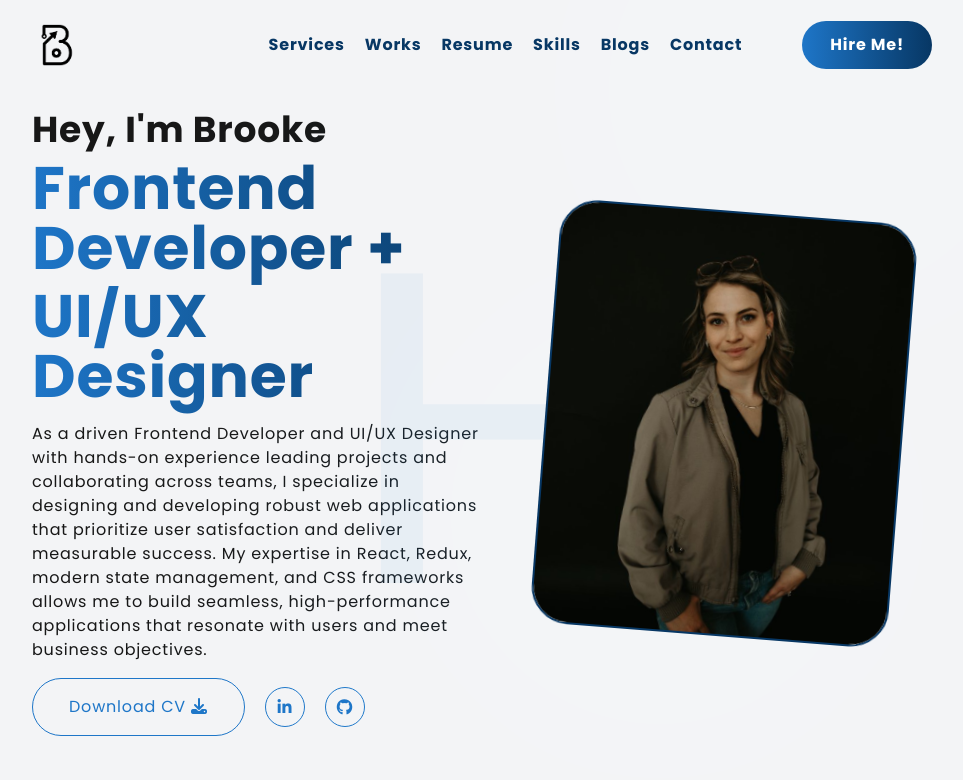
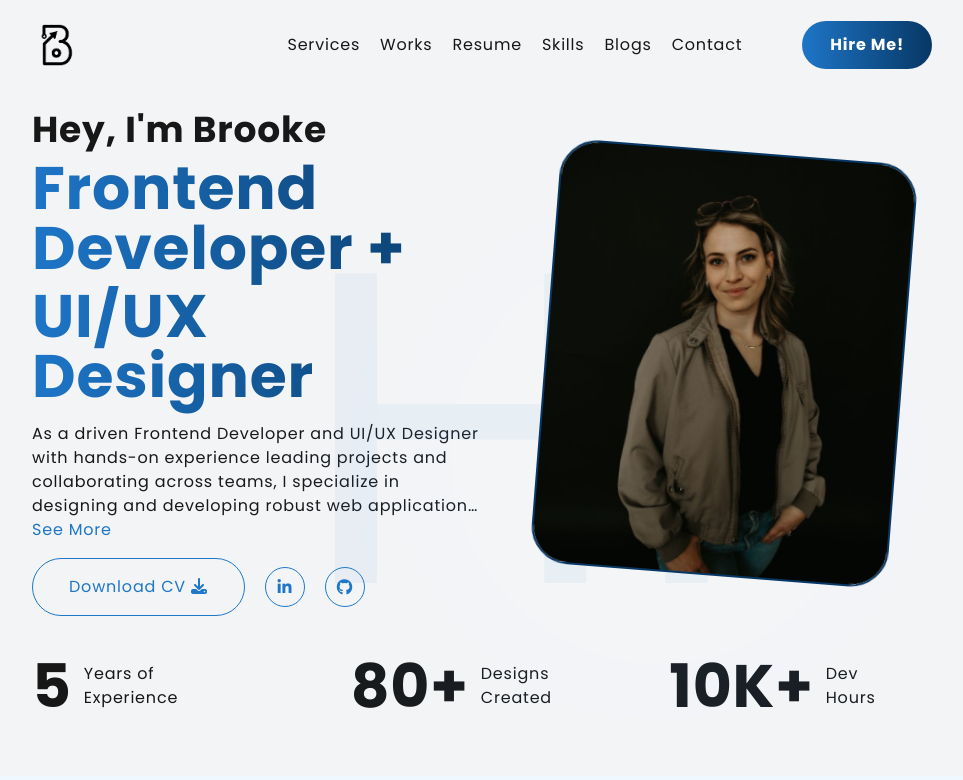
Before and after one commit to brookelkennison/portfolio, a Next.js app: page / in a window 1280 px wide. Shown: the top 780 px of the page, without its empty margins (150-1113 px from the left). Built offline with nearby package versions, Linux system fonts and the light colour scheme; a web font is replaced by a local one.

Commit message:
finalize mobile

```diff
--- a/pages/_document.js
+++ b/pages/_document.js
@@ -7,6 +7,7 @@
 			<Html lang='en'>
 				<Head>
 					{/* Google Fonts */}
+					<meta name='viewport' content='width=device-width, initial-scale=1.0' />
 					<link href='https://fonts.googleapis.com/css2?family=Londrina+Outline&family=Londrina+Shadow&display=swap' rel='stylesheet' />
 					<link href='https://fonts.googleapis.com/css2?family=Londrina+Outline&family=Londrina+Shadow&family=Poppins:ital,wght@0,100;0,200;0,300;0,400;0,500;0,600;0,700;0,800;0,900;1,100;1,200;1,300;1,400;1,500;1,600;1,700;1,800;1,900&display=swap' rel='stylesheet' />
 				</Head>
--- a/pages/index.js
+++ b/pages/index.js
@@ -7,6 +7,11 @@
 export default function Home() {
 	const form = useRef();
 	const [emailSent, setEmailSent] = useState(false);
+	const [isExpanded, setIsExpanded] = useState(false);
+
+	const toggleExpand = () => {
+		setIsExpanded(!isExpanded);
+	};
 
 	const sendEmail = async () => {
 		try {
@@ -31,19 +36,18 @@
 	};
 
 	return (
-		<div className='flex items-center justify-center bg-gray-100 flex-col'>
+		<div className=' bg-gray-100'>
 			<Navbar />
 			<main>
 				{/*~~~~~~~~~~~~~~~ Hero Section ~~~~~~~~~~~~~~~*/}
 				<section id='hero' className='relative py-5'>
 					{/* blob */}
-					<div className='absolute right-0 top-[-20%] w-80 h-80 bg-primaryColorLight mix-blend-screen rounded-full blur-[150px] opacity-50' />
 					<div className='container'>
 						<div className='hidden md:block absolute top-0 left-[30%] lg:left-[35%] animate-scaleAnimation'>
 							<p className='font-Londrina text-[400px] lg:text-[450px] text-primaryColorLight uppercase -z-10 opacity-5'>hi</p>
 						</div>
 						{/* hero content  */}
-						<div className='flex items-center gap-5'>
+						<div className='flex items-center gap-5 justify-center'>
 							<div className='hero__content space-y-2 md:w-1/2'>
 								<h3 className='text-2xl md:text-3xl lg:text-4xl font-bold'>Hey, I&apos;m Brooke</h3>
 								<h1>
@@ -56,7 +60,12 @@
 									<div className='absolute left-0 bottom-0 w-80 h-80 bg-primaryColorLight mix-blend-screen rounded-full blur-[150px] opacity-50' />
 									<Image src='/images/person.jpg' alt='person' height='200' width='300' className='my-10 max-w-[90%] duration-300 origin-center rotate-[4.5deg] border-2 border-primaryColor rounded-[38px] hover:rotate-0 hover:border-primaryColorLight' />
 								</div>
-								<p className='max-w-xl pb-2'>As a driven Frontend Developer and UI/UX Designer with hands-on experience leading projects and collaborating across teams, I specialize in designing and developing robust web applications that prioritize user satisfaction and deliver measurable success. My expertise in React, Redux, modern state management, and CSS frameworks allows me to build seamless, high-performance applications that resonate with users and meet business objectives.</p>
+								<div className='max-w-xl pb-2'>
+									<p className={isExpanded ? '' : 'text-truncate'}>As a driven Frontend Developer and UI/UX Designer with hands-on experience leading projects and collaborating across teams, I specialize in designing and developing robust web applications that prioritize user satisfaction and deliver measurable success. My expertise in React, Redux, modern state management, and CSS frameworks allows me to build seamless, high-performance applications that resonate with users and meet business objectives.</p>
+									<a href='#' className='text-primaryColorLight' onClick={toggleExpand}>
+										{isExpanded ? 'See Less' : 'See More'}
+									</a>
+								</div>
 								<div className='flex items-center flex-wrap gap-5'>
 									<a href='/assets/BrookeKennisonResume.pdf' download>
 										<button className='btn_outline'>
@@ -181,20 +190,24 @@
 				<section id='recent_works' className='container'>
 					<div className='recent_works_top flex flex-col items-center gap-5 text-center'>
 						<h2 className='subtitle'>My Recent Works</h2>
-						<p className='max-w-3xl'>My inspiration comes from envisioning a world where applications are more than just tools—they are seamless, user-friendly solutions that enhance people’s lives across various industries. I love the creative challenge of building development as a form of art, using modern technologies and innovative designs to push boundaries. My mission is to partner with companies looking to create applications that don’t just work but inspire, uplift, and empower users, building success from both a functional and an aesthetic standpoint.</p>
+						<p className='max-w-3xl'>My inspiration comes from envisioning a world where applications are more than just tools—they are seamless, user-friendly solutions that enhance people’s lives across various industries. I love the creative challenge of building development as a form of art, using modern technologies and innovative designs to push boundaries.</p>
 					</div>
-					<div className='recent_works_tabs relative w-max mx-auto my-10 md:h-12 h-10 text-xs md:text-base grid grid-cols-4 items-center px-[3px] rounded-full bg-sectionColor dark:bg-darkSectionColor border border-primaryColor overflow-hidden transition'>
+					<div className='recent_works_tabs relative md:mx-auto my-10 md:h-10 h-auto md:h-12 text-xs md:text-base grid grid-cols-2 sm:grid-cols-4 md:grid-cols-4 gap-2 sm:gap-4 grid-flow-row items-center px-[3px] rounded-full bg-sectionColor dark:bg-darkSectionColor border border-primaryColor overflow-hidden transition'>
 						<div className='indicator absolute md:h-11 h-9 my-auto top-0 bottom-0 left-0 rounded-full bg-primaryColorLight' />
-						<button className='relative block md:h-10 h-8 md:px-6 px-3 tab2 rounded-full text-whiteColor' data-tabs='all'>
+
+						<button className='relative block md:h-10 h-8 md:px-6 px-3 tab2 rounded-full text-whiteColor whitespace-nowrap' data-tabs='all'>
 							All
 						</button>
-						<button data-tabs='development' className='relative block md:h-10 h-8 md:px-6 px-3 tab2 rounded-full'>
+
+						<button data-tabs='development' className='relative block md:h-10 h-8 md:px-6 px-3 tab2 rounded-full whitespace-nowrap'>
 							Development
 						</button>
-						<button data-tabs='uiux' className='relative block md:h-10 h-8 md:px-6 px-3 tab2 rounded-full'>
+
+						<button data-tabs='uiux' className='relative block md:h-10 h-8 md:px-6 px-3 tab2 rounded-full whitespace-nowrap'>
 							UI/UX Design
 						</button>
-						<button data-tabs='projectManagement' className='relative block md:h-10 h-8 md:px-6 px-3 tab2 rounded-full'>
+
+						<button data-tabs='projectManagement' className='relative block md:h-10 h-8 md:px-6 px-3 tab2 rounded-full whitespace-nowrap'>
 							Project Management
 						</button>
 					</div>
@@ -226,14 +239,14 @@
 								<Image width={500} height={500} src='/images/Creedence.png' alt='' className='w-full' />
 								<div className='absolute left-0 right-0 bottom-[-100%] p-5 lg:p-8'>
 									<div className='flex items-center justify-between bg-gradient-to-r from-primaryColorLight to-primaryColor text-whiteColor p-5 rounded-t-2xl'>
-										<div>
+										<div className='overflow-y-auto' style={{ maxHeight: '230px' }}>
 											<p className='text-2xl font-bold lg:text-3xl'>Development, Design, UI/UX</p>
 											<small>
-												<a className='' href='https://creedencecontracting.com/' target='_blank'>
+												<a className='text-whiteColor' href='https://creedencecontracting.com/' target='_blank' rel='noopener noreferrer'>
 													creedencecontracting.com
 												</a>
 											</small>
-											<p className=''>Created an SEO-focused website for a small construction business, writing targeted web copy to showcase their services and expertise. Completed comprehensive QA testing to ensure a seamless user experience, providing the company with a reliable digital platform to reach and engage clients in their service area.</p>
+											<p>Created an SEO-focused website for a small construction business, writing targeted web copy to showcase their services and expertise. Completed comprehensive QA testing to ensure a seamless user experience, providing the company with a reliable digital platform to reach and engage clients in their service area.</p>
 										</div>
 										<div className='text-2xl rotate-45'>
 											<i className='fa-solid fa-arrow-right-long' />
@@ -245,14 +258,14 @@
 								<Image width={500} height={500} src='/images/MCS.png' alt='' className='w-full' />
 								<div className='absolute left-0 right-0 bottom-[-100%] p-5 lg:p-8'>
 									<div className='flex items-center justify-between bg-gradient-to-r from-primaryColorLight to-primaryColor text-whiteColor p-5 rounded-t-2xl'>
-										<div>
+										<div className='overflow-y-auto' style={{ maxHeight: '230px' }}>
 											<p className='text-2xl font-bold lg:text-3xl'>Development, Design, UI/UX</p>
 											<small>
-												<a href='https://mcslawncarefw.com/' target='_blank' className=''>
+												<a className='text-whiteColor' href='https://mcslawncarefw.com/' target='_blank' rel='noopener noreferrer'>
 													mcslawncarefw.com
 												</a>
 											</small>
-											<p className=''>Developed a clean, user-friendly website for a small lawn care business, focusing on clear messaging and SEO-optimized web copy to enhance local search visibility. Conducted thorough QA testing to ensure functionality across all devices, delivering a professional online presence that attracts new clients.</p>
+											<p>Developed a clean, user-friendly website for a small lawn care business, focusing on clear messaging and SEO-optimized web copy to enhance local search visibility. Conducted thorough QA testing to ensure functionality across all devices, delivering a professional online presence that attracts new clients.</p>
 										</div>
 										<div className='text-2xl rotate-45'>
 											<i className='fa-solid fa-arrow-right-long' />
@@ -337,7 +350,7 @@
 				<section id='skills' className='container'>
 					<div className='skills_top flex flex-col items-center gap-5 text-center'>
 						<h2 className='subtitle'>My Skills</h2>
-						<p className='max-w-2xl'>We transform your ideas and desires into a distinctive web project that inspires both you and your customers.</p>
+						<p className='max-w-2xl'>My mission is to partner with companies looking to create applications that don’t just work but inspire, uplift, and empower users, building success from both a functional and an aesthetic standpoint.</p>
 					</div>
 					<div className='flex flex-wrap justify-center gap-5 md:gap-10 mt-10'>
 						{/* figma icon  */}
--- a/public/main.js
+++ b/public/main.js
@@ -69,13 +69,20 @@
 
 	if (tabs.length > 0 && indicator) {
 		indicator.style.width = tabs[0].getBoundingClientRect().width + 'px';
-		indicator.style.left = tabs[0].getBoundingClientRect().left - tabs[0].parentElement.getBoundingClientRect().left + 'px';
+		indicator.style.left = tabs[0].getBoundingClientRect().left - tabs[0].parentElement.getBoundingClientRect().left - 4 + 'px';
+		indicator.style.bottom = 'auto';
 
 		tabs.forEach((tab) => {
 			tab.addEventListener('click', () => {
 				indicator.style.width = tab.getBoundingClientRect().width + 'px';
-				indicator.style.left = tab.getBoundingClientRect().left - tab.parentElement.getBoundingClientRect().left + 'px';
-
+				indicator.style.left = tab.getBoundingClientRect().left - tab.parentElement.getBoundingClientRect().left - 4 + 'px';
+				if (tab.getBoundingClientRect().bottom - tab.parentElement.getBoundingClientRect().bottom < -10) {
+					indicator.style.bottom = 'auto';
+					indicator.style.top = 0;
+				} else {
+					indicator.style.bottom = 0;
+					indicator.style.top = 'auto';
+				}
 				tabs.forEach((t) => t.classList.remove('text-whiteColor'));
 				tab.classList.add('text-whiteColor');
 
--- a/styles/globals.css
+++ b/styles/globals.css
@@ -6,8 +6,6 @@
   --background: #ffffff;
   --foreground: #171717;
 }
-
-
 
 body {
   color: var(--foreground);
@@ -20,12 +18,7 @@
 }
 
 @layer utilities {
-  .text-balance {
-    text-wrap: balance;
-  }
-}
-
-@layer utilities {
+  /* General body styles */
   html {
     @apply scroll-smooth;
   }
@@ -38,6 +31,7 @@
     @apply py-16 md:pt-28 md:pb-20;
   }
 
+  /* Form controls */
   select,
   input,
   textarea {
@@ -52,30 +46,10 @@
   input:active {
     @apply outline-none border-primaryColorLight;
   }
-}
 
-@layer utilities {
-  /* nav link  */
-  .nav-link {
-    @apply relative font-bold text-textColor lg:text-primaryColor dark:text-textColor;
-  }
-
-  .nav-link::before {
-    @apply content-[''] absolute w-full h-[2px] bg-gradient-to-r from-primaryColorLight to-primaryColor -bottom-[5px] left-0 scale-x-0 transition-transform ease-in-out origin-right duration-500;
-  }
-
-  .active::before,
-  .nav-link:hover::before {
-    @apply scale-x-100 origin-left;
-  }
-
-  /* button  */
+  /* Button styles */
   .btn {
-    @apply relative overflow-hidden bg-gradient-to-r from-primaryColorLight to-primaryColor text-whiteColor px-7 py-3 rounded-full capitalize font-bold  flex justify-center items-center;
-  }
-
-  .btn::before {
-    @apply content-[''] absolute w-[100%] h-[100%] bg-gradient-to-r from-primaryColor to-primaryColorLight top-0 left-0 rounded-full  scale-x-0 transition-transform ease-in-out origin-right duration-300;
+    @apply relative overflow-hidden bg-gradient-to-r from-primaryColorLight to-primaryColor text-whiteColor px-7 py-3 rounded-full capitalize font-bold flex justify-center items-center;
   }
 
   .btn:hover::before {
@@ -86,18 +60,17 @@
     @apply border border-primaryColorLight text-primaryColorLight py-4 px-9 rounded-full hover:bg-primaryColorLight hover:text-whiteColor duration-300;
   }
 
+  /* Title and subtitle */
   .title,
   .subtitle {
-    @apply text-4xl lg:text-6xl xl:text-[65px] font-bold bg-gradient-to-r from-primaryColorLight to-primaryColor  dark:to-whiteColor inline-block text-transparent bg-clip-text pb-2;
+    @apply text-4xl lg:text-6xl xl:text-[65px] font-bold bg-gradient-to-r from-primaryColorLight to-primaryColor dark:to-whiteColor inline-block text-transparent bg-clip-text pb-2;
   }
 
   .subtitle {
     @apply text-3xl md:text-4xl lg:text-5xl;
   }
-}
 
-@layer utilities {
-  /* hero  */
+  /* Hero and social icons */
   .social-icon {
     @apply relative border border-primaryColorLight text-primaryColorLight h-10 w-10 rounded-full grid place-items-center cursor-pointer hover:text-whiteColor duration-300;
   }
@@ -110,7 +83,7 @@
     @apply scale-100 origin-center;
   }
 
-  /* My Quality Services */
+  /* Hover effects for service items */
   .service_item {
     @apply flex flex-wrap items-center gap-3 px-4 py-8 border-b border-primaryColorLight hover:bg-primaryColorLight cursor-pointer duration-300;
   }
@@ -131,39 +104,7 @@
     @apply text-whiteColor -rotate-90;
   }
 
-  /* My Recent Works */
-  .indicator {
-    transition: left 0.4s;
-  }
-
-  .work_card > div {
-    @apply duration-500;
-  }
-
-  .work_card:hover > div {
-    @apply bottom-0;
-  }
-
-  .work_card div i {
-    @apply duration-300 delay-300;
-  }
-
-  .work_card:hover div i {
-    @apply -rotate-90;
-  }
-
-  /* Experience & Education */
-  #exp_edu .exp_edu_card,
-  #exp_edu .exp_edu_card > p {
-    @apply duration-300;
-  }
-
-  #exp_edu .exp_edu_card:hover,
-  #exp_edu .exp_edu_card:hover > p {
-    @apply text-whiteColor;
-  }
-
-  /* My Skills */
+  /* Skills card hover */
   .skills_card img {
     @apply duration-300;
     width: 95px;
@@ -174,7 +115,7 @@
     @apply scale-110;
   }
 
-  /* Recent Blogs  */
+  /* Blog hover effect */
   .blog_card img {
     @apply w-full duration-300;
   }
@@ -195,11 +136,13 @@
   .blog_card:hover .blog_card_info p {
     @apply text-whiteColor;
   }
-}
 
-@media (prefers-color-scheme: dark) {
-  :root {
-    --background: #0a0a0a;
-    --foreground: #ededed;
+  /* Text Truncate */
+  .text-truncate {
+    display: -webkit-box;
+    -webkit-line-clamp: 4; /* Limit to 4 lines */
+    -webkit-box-orient: vertical;
+    overflow: hidden;
+    text-overflow: ellipsis;
   }
 }
```
